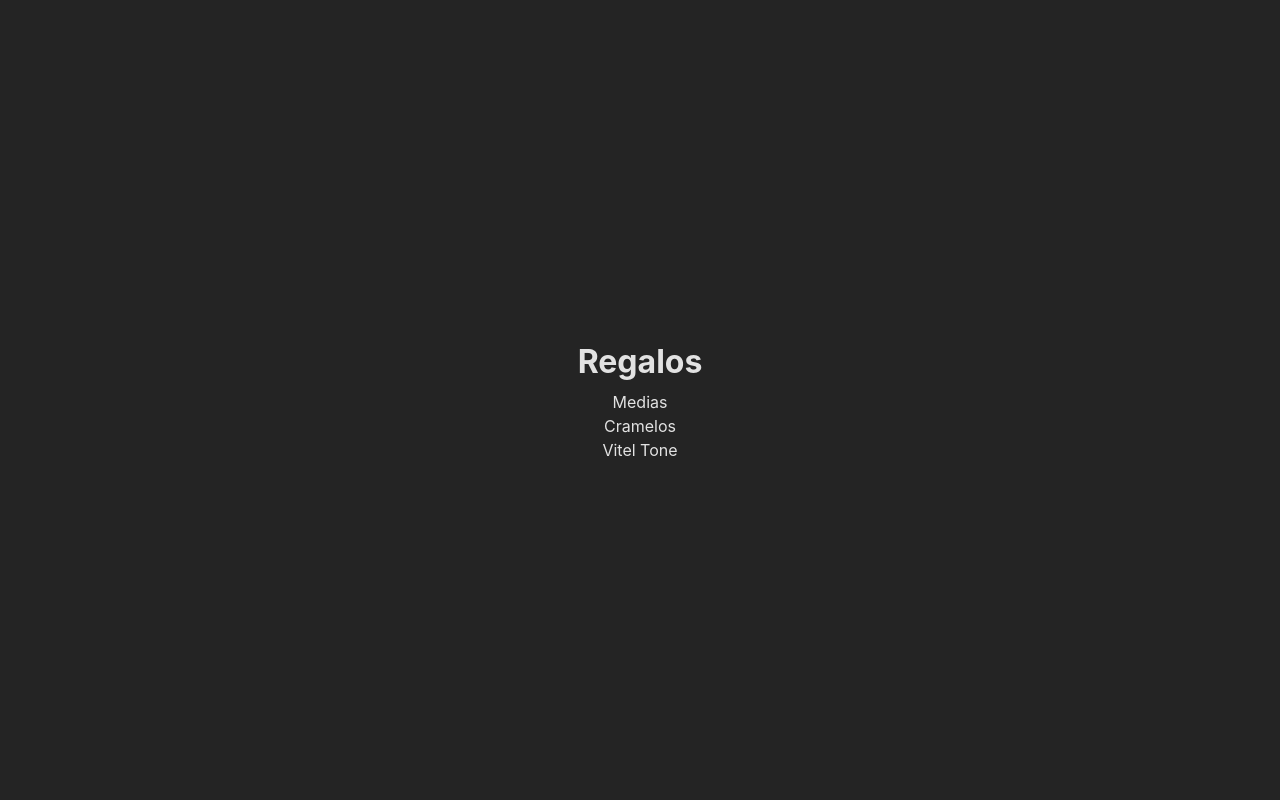
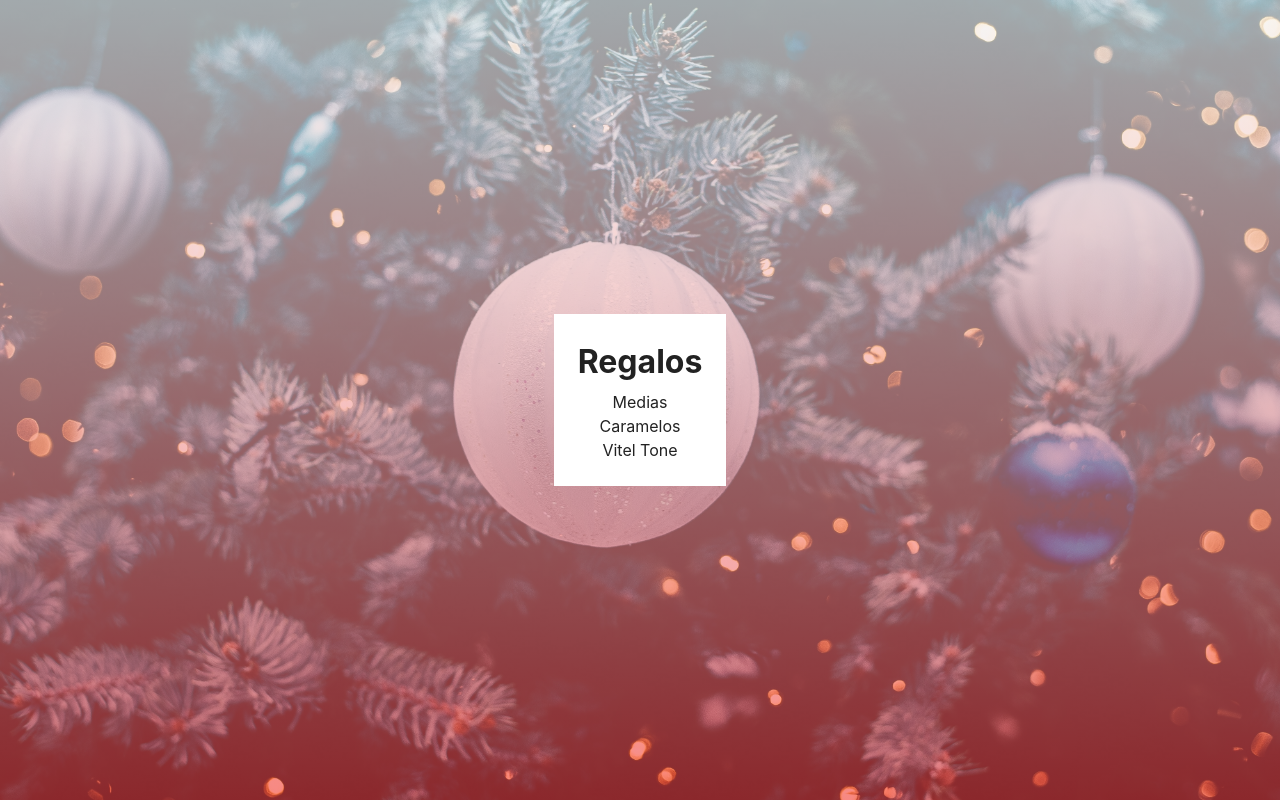
Before and after one commit to francisco-solis99/adviency, a React (Vite) app: page / in a window 1280 px wide. Built offline with nearby package versions, Linux system fonts and the light colour scheme.

Commit message:
style: :lipstick: #day3-add some styles to the list

```diff
--- a/src/App.css
+++ b/src/App.css
@@ -6,9 +6,16 @@
   display: grid;
   place-content: center;
   min-height: 100vh;
+  background-image: linear-gradient(to bottom, rgba(255, 255, 255, .6), rgba(255, 40, 40, 0.5)), url('./assets/christmas.jpg');
+  background-repeat: no-repeat;
+  background-size: cover;
+  background-position: center;
 }
 
 .gifts__info {
+  padding: 1.5em;
+  background-color: white;
+  color: #222;
   text-align: center;
 }
 
--- a/src/App.jsx
+++ b/src/App.jsx
@@ -1,7 +1,7 @@
 import { useState } from 'react'
 import './App.css'
 
-const INITIAL_GIFTS = ['Medias', 'Cramelos', 'Vitel Tone']
+const INITIAL_GIFTS = ['Medias', 'Caramelos', 'Vitel Tone']
 
 function App() {
   const [gifts, setGifts] = useState(INITIAL_GIFTS)
```
Also changed, not shown: src/assets/christmas.jpg (added).
